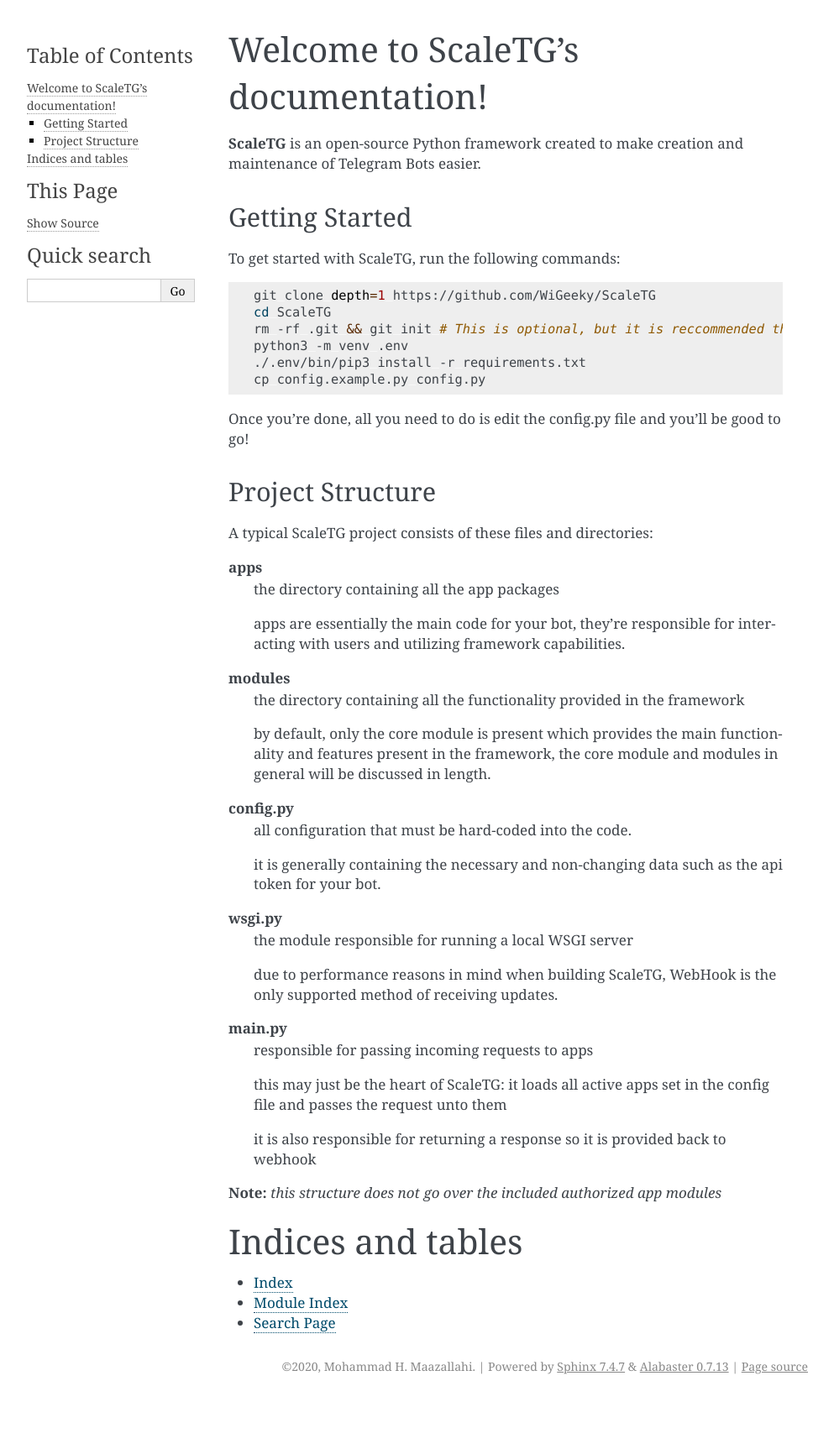
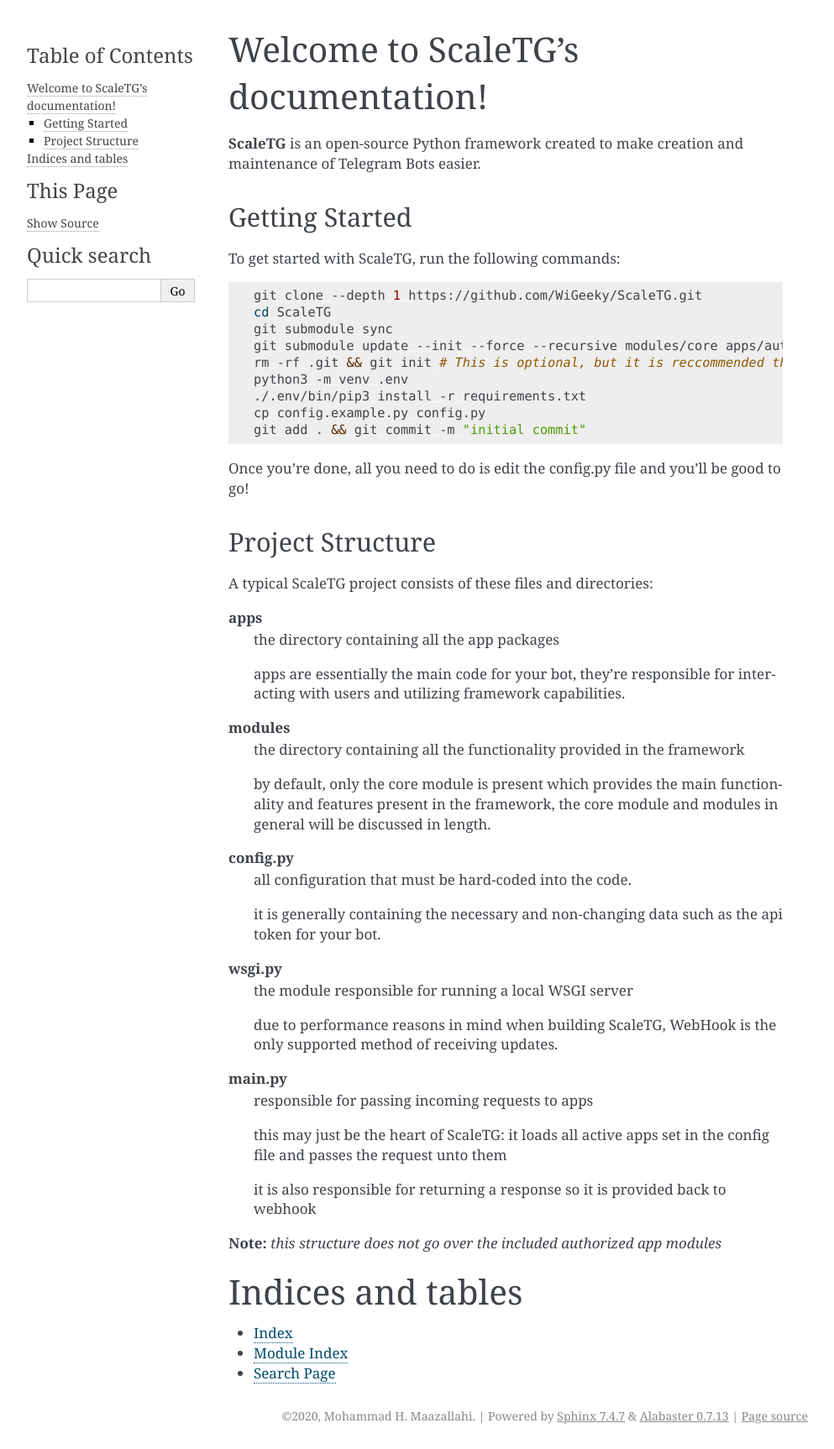
Before and after one commit to ScaleTG/ScaleTG, a Sphinx documentation site: the page built from docs/index.rst, in a window 1280 px wide. Shown: the whole page at 84% size, without its empty margins (148-1141 px from the left). Built offline with Sphinx 7.4.7, drawn with Linux system fonts in a browser that asks for light colours; before the commit the page ends 1667 px from its top, so only the background shows below that.

Commit message:
apply final fix for setup code

```diff
--- a/docs/index.rst
+++ b/docs/index.rst
@@ -13,12 +13,15 @@
 
 .. code-block:: bash
 
-   git clone depth=1 https://github.com/WiGeeky/ScaleTG
+   git clone --depth 1 https://github.com/WiGeeky/ScaleTG.git
    cd ScaleTG
+   git submodule sync
+   git submodule update --init --force --recursive modules/core apps/authorization
    rm -rf .git && git init # This is optional, but it is reccommended that you initialize a new git repository
    python3 -m venv .env
    ./.env/bin/pip3 install -r requirements.txt
    cp config.example.py config.py
+   git add . && git commit -m "initial commit"
 
 Once you're done, all you need to do is edit the config.py file and you'll be good to go!
 
```
Also changed, not shown: README.md (+3 -1 lines).
